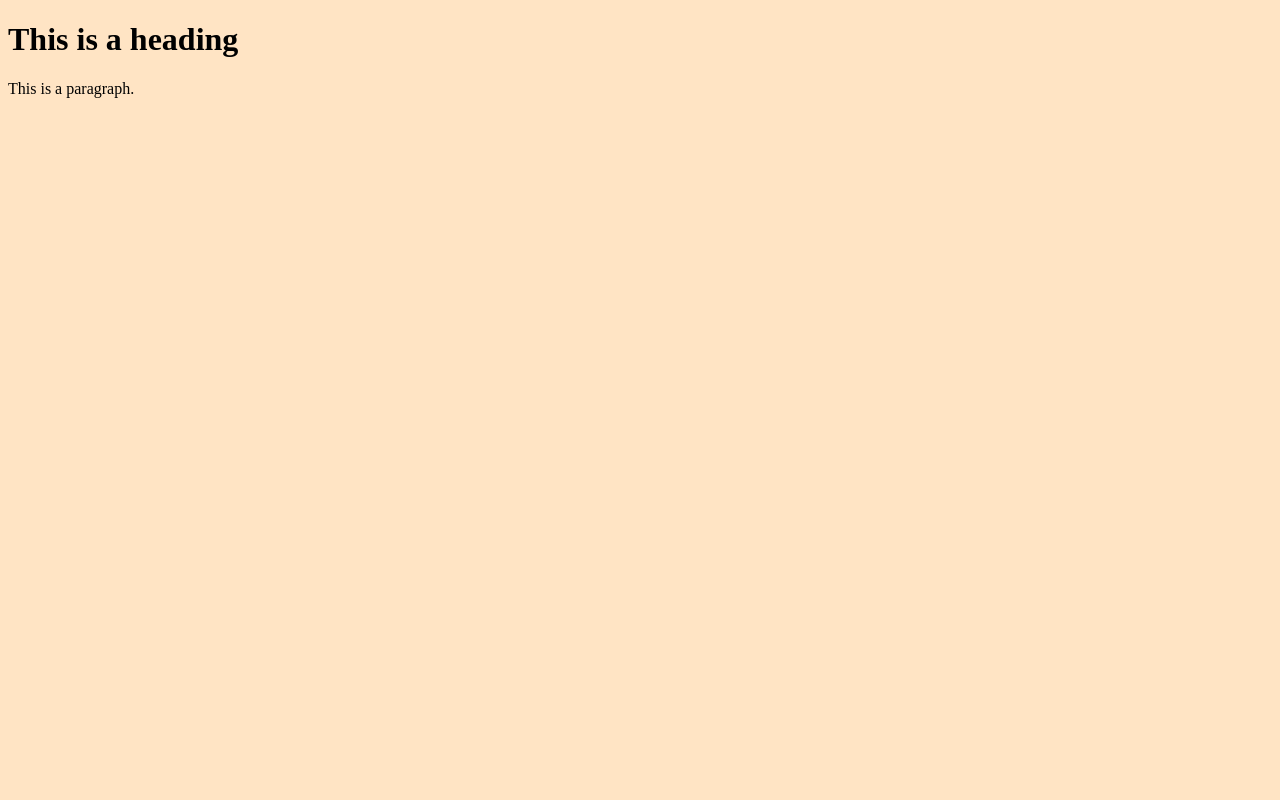
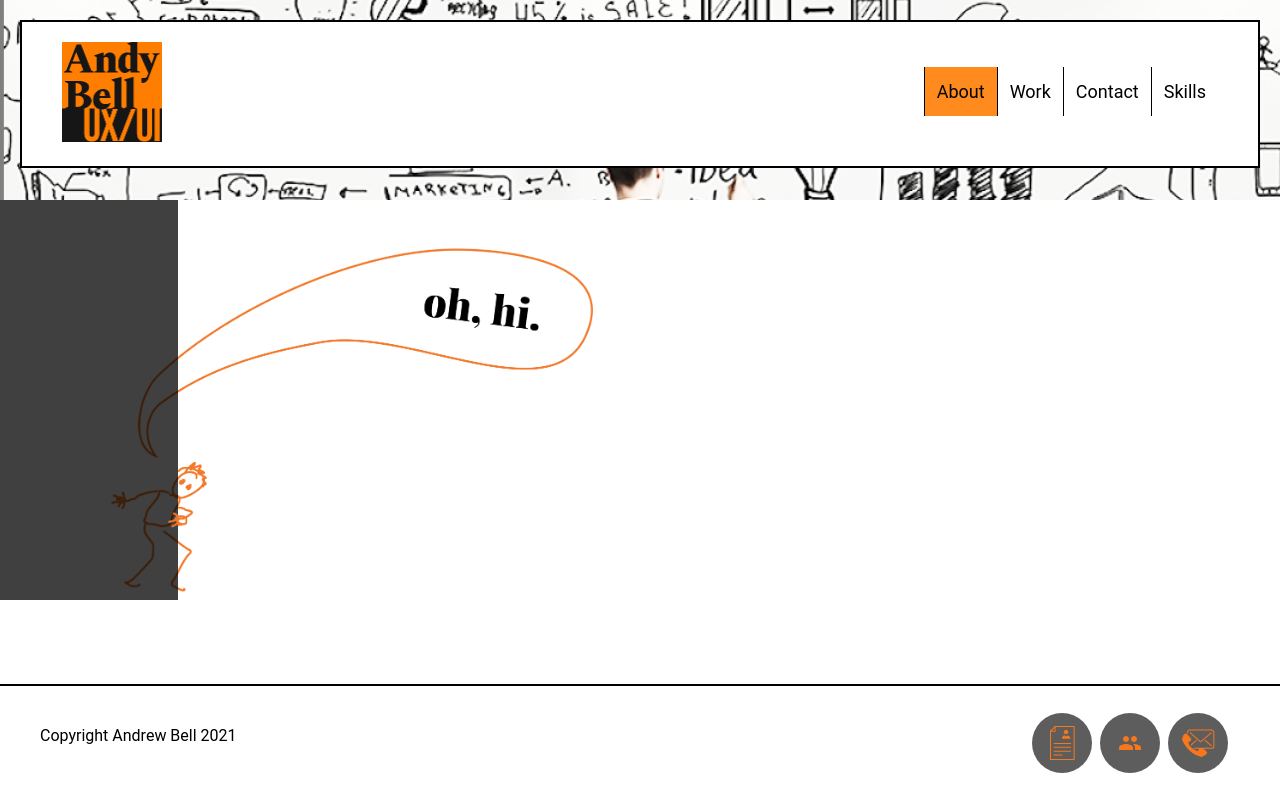
Before and after one commit to brittlerattle/UXUI_HW17, a plain HTML site: page index.html in a window 1280 px wide. Drawn offline with Linux system fonts and the light colour scheme.

Commit message:
homework 17
11/18 first iteration

```diff
--- a/css/style.css
+++ b/css/style.css
@@ -1,3 +1,184 @@
 body {
-    background-color: bisque;
+    background-color: white;
 }
+h1 {
+    font-family: "Spectral";
+  }
+p {
+    font-family: "Roboto";
+    font-weight:500;
+}
+
+/*header styling*/
+*{box-sizing: border-box;}
+body {
+    margin: 0px;
+    font-family: "Roboto";
+
+  }
+
+.headerHolder {
+    position: relative;
+    background-color: gray;
+    background-image: url('../images/headerbg.png');
+    height: 325px;
+}
+  .header {
+      position: relative;
+    top: 90px;
+    overflow: hidden;
+    background-color: none;
+    padding: 20px 40px;
+    background-color: white;
+    border: solid black 2px;
+    margin-left: 20px;
+    margin-right: 20px;
+
+  }
+
+  .header a {
+      position: relative;
+    float: left;
+    color: black;
+    text-align: center;
+    padding: 12px;
+    text-decoration: none;
+    font-size: 18px;
+    line-height: 25px;
+    border-radius: none;
+    border-left: solid black 1px;
+  }
+
+  .header a.logo {
+    height:100px;
+
+  }
+
+  .header a:hover {
+    background-color: rgb(83, 83, 83);
+    color: rgb(255, 139, 30);
+
+  }
+
+  .header a.active {
+    background-color: rgb(255, 139, 30);
+    color: black;
+    padding-left: 12px;
+    padding-right: 12px;
+
+  }
+
+  .header-right {
+      padding-top: 25px;
+    float: right;
+    text-align: center;
+
+/*body*/
+  }
+  .hero {
+    height:700px;
+  }
+  /*footer*/
+  .footer {
+    display: inline-block;
+    overflow: hidden;
+    position: fixed;
+    left: 0;
+    bottom: 0;
+    width: 100%;
+    background-color: white;
+    border-top: solid 2px black;
+  }
+  .copyright {
+    float: left;
+    margin-top: 20px;
+    margin-bottom: 20px;
+    margin: 40px;
+  }
+  .footer-right {
+    float: right;
+    padding: 25px;
+    padding-right: 50px;
+    text-align: center;
+  }
+  .b1 {
+    height: 60px;
+    width: 60px;
+    border: none;
+    color: none;
+    padding: 20px;
+    text-align: center;
+    text-decoration: none;
+    display: inline-block;
+    font-size: 16px;
+    margin: 2px 2px;
+    border-radius: 50%;
+    background:  #5e5d5d url('../images/resume.svg') no-repeat center;
+
+  }
+  .b1:hover {
+    background-color: white;
+    border: solid black 2px;
+  }
+
+  .b2 {
+    height: 60px;
+    width: 60px;
+    border: none;
+    color: none;
+    padding: 20px;
+    text-align: center;
+    text-decoration: none;
+    display: inline-block;
+    font-size: 16px;
+    margin: 2px 2px;
+    border-radius: 50%;
+    background:  #5e5d5d url('../images/social.svg') no-repeat center;
+
+  }
+  .b2:hover {
+    background-color: white;
+    border: solid black 2px;
+  }
+  .b3 {
+    height: 60px;
+    width: 60px;
+    border: none;
+    color: none;
+    padding: 20px;
+    text-align: center;
+    text-decoration: none;
+    display: inline-block;
+    font-size: 16px;
+    margin: 2px 2px;
+    border-radius: 50%;
+    background:  #5e5d5d url('../images/contact.svg') no-repeat center;
+
+  }
+  .b3:hover {
+    background-color: white;
+    border: solid black 2px;
+  }
+  @media screen and (max-width: 500px) {
+    .header a {
+      float: none;
+      display: block;
+      text-align: left;
+    }
+
+    .header-right {
+        float: none;
+        }
+      }
+
+ @media screen and (max-height: 1000px) {
+        .hero {
+          height: 400px;
+        }
+        .headerHolder {
+          height: 200px;
+        }
+        .header {
+          top: 20px;
+        }
+      }
--- a/index.html
+++ b/index.html
@@ -1,12 +1,32 @@
 <!DOCTYPE html>
 <html>
 <head>
+
   <link rel="stylesheet" href="css/style.css">
 </head>
 <body>
+<!--header html-->
+<div class="headerHolder">
+  <div class="header">
 
-<h1>This is a heading</h1>
-<p>This is a paragraph.</p>
+    <img class="logo" src="images/icon logo 200 px.png" width="100" height="100">
+    <div class="header-right">
+      <a class="active" href="#about">  About  </a>
+      <a href="#work"> Work  </a>
+      <a href="#contact"> Contact </a>
+      <a href="skills">Skills</a>
+    </div>
+  </div>
+</div>
+<img class="hero" src="images/hero.png">
 
+<div class="footer">
+  <div class="copyright">Copyright Andrew Bell 2021</div>
+  <div class="footer-right">
+    <button class="b1"></button>
+    <button class="b2"></button>
+    <button class="b3"></button>
+  </div>
+</div>
 </body>
 </html>
```
Also changed, not shown: images/Frame 1 (2).png (added), images/contact.svg (added), images/headerbg.png (added), images/hero.png (added), images/icon logo 200 px.png (added), images/resume.svg (added), images/social.svg (added).
